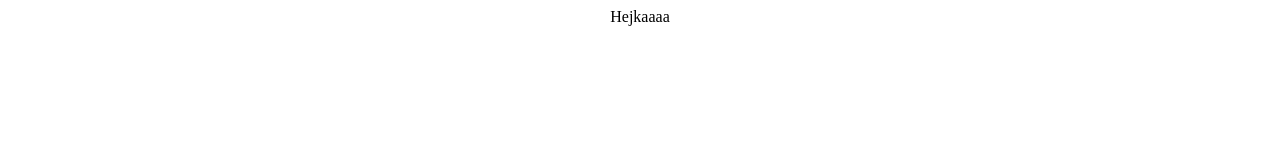
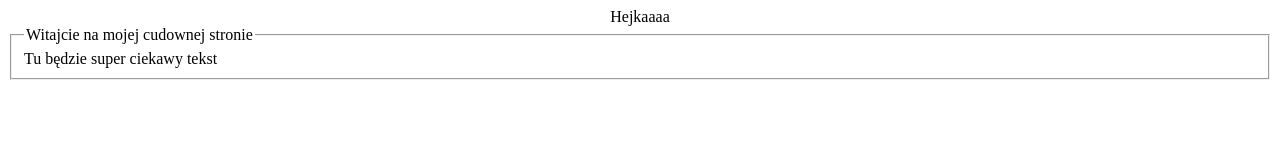
Before and after one commit to wolska0511/ciekawemiejsca, a plain HTML site: page docs/index.html in a window 1280 px wide. Drawn offline with Linux system fonts and the light colour scheme.

Commit message:
Update index.html

```diff
--- a/docs/index.html
+++ b/docs/index.html
@@ -1 +1,5 @@
 <center>Hejkaaaa</center>
+<fieldset>
+<legend>Witajcie na mojej cudownej stronie</legend>
+Tu będzie super ciekawy tekst
+</fieldset>
```
